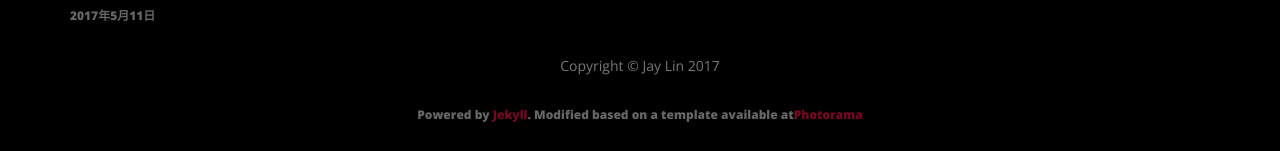
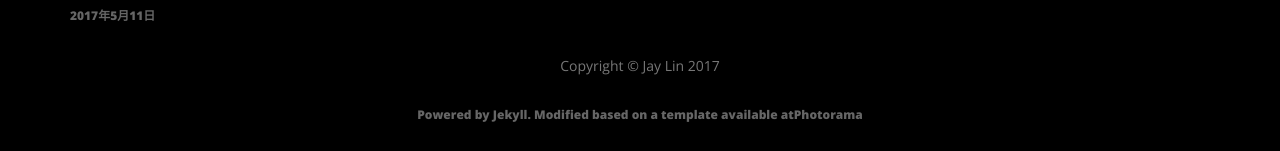
Before and after one commit to jaynancy/JayPhoto, a Jekyll site: the page built from about/index.html, in a window 1280 px wide. Shown: the part 922-1073 px from the top of the page. Built offline with Jekyll 4.4.1, drawn with Linux system fonts in a browser that asks for light colours; nearby versions of some CDN libraries.

Commit message:
Update main.css

```diff
--- a/css/main.css
+++ b/css/main.css
@@ -24,7 +24,7 @@ h6 {
   color: #666666;
 }
 a {
-  color: #760824;
+  color: #666666;
   transition: color .4s;
   text-decorarion: none;
 }
```
